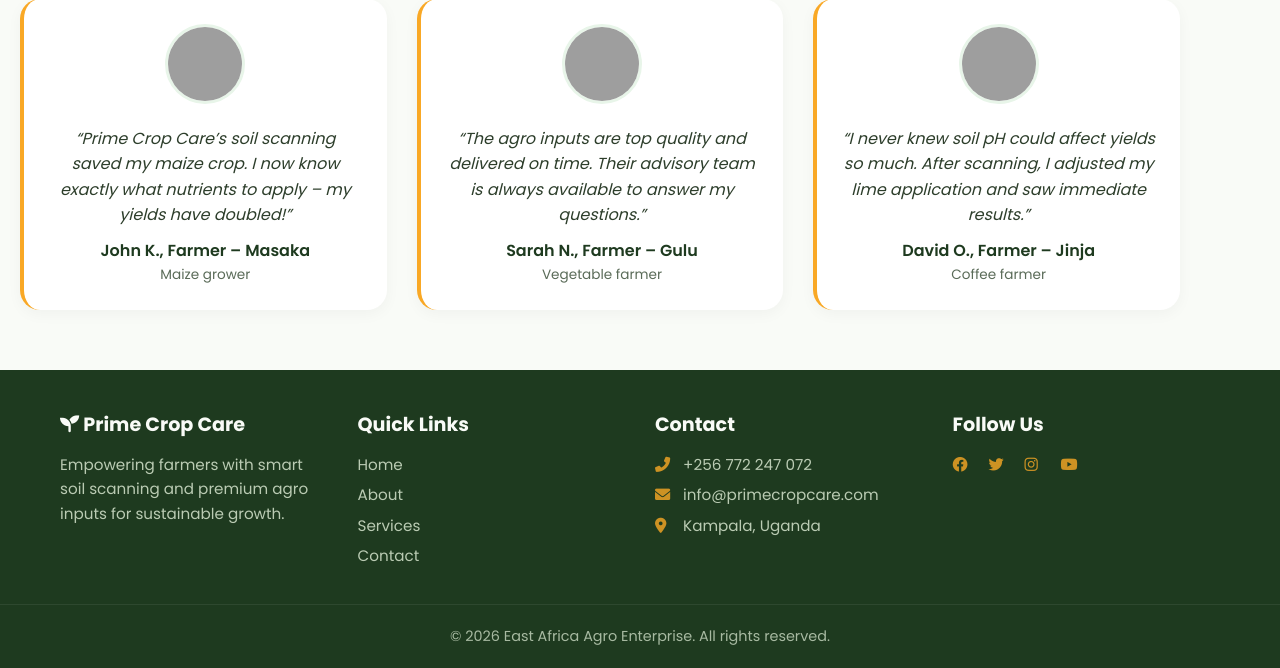
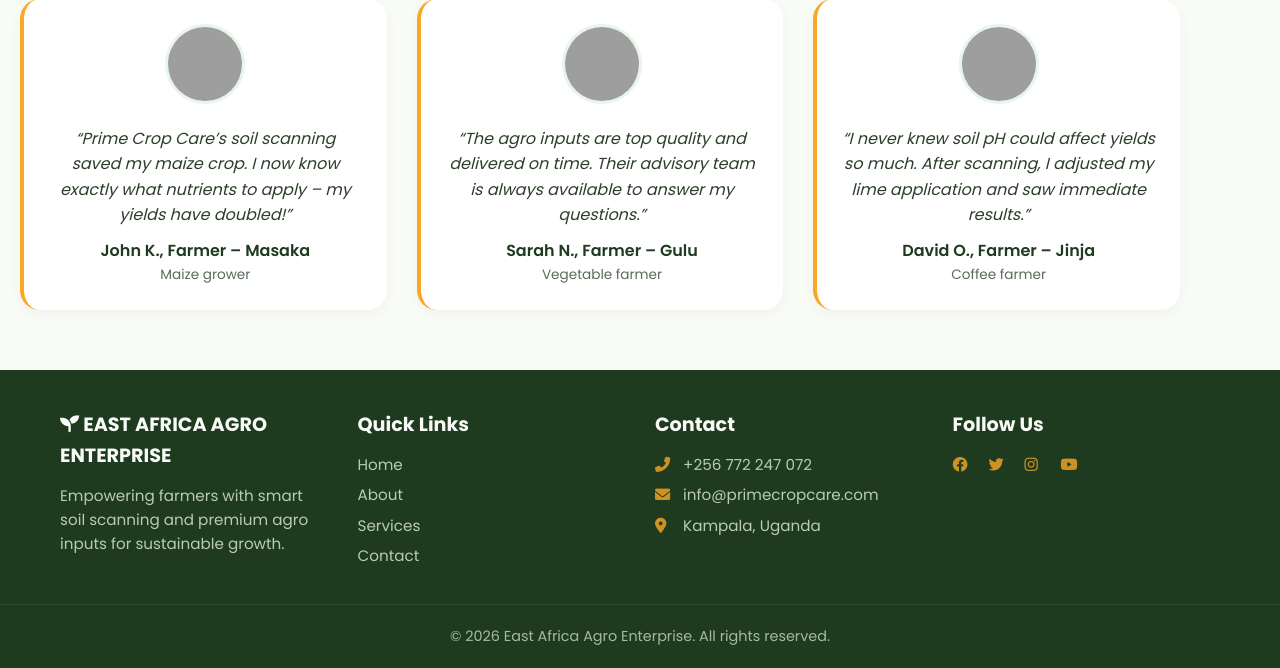
Before and after one commit to Godcode100/Agro-Enterprise, a Django app: page /about/ in a window 1280 px wide. Shown: the part 1720-2388 px from the top of the page. Run offline with Django 5.2, Linux system fonts and the light colour scheme; grey boxes are pictures that could not be loaded.

Commit message:
Update base.html

```diff
--- a/pages/templates/pages/base.html
+++ b/pages/templates/pages/base.html
@@ -207,7 +207,7 @@
     <footer>
         <div class="container">
             <div>
-                <h4><i class="fas fa-seedling"></i> Prime Crop Care</h4>
+                <h4><i class="fas fa-seedling"></i> EAST AFRICA AGRO ENTERPRISE</h4>
                 <p>Empowering farmers with smart soil scanning and premium agro inputs for sustainable growth.</p>
             </div>
             <div>
```
